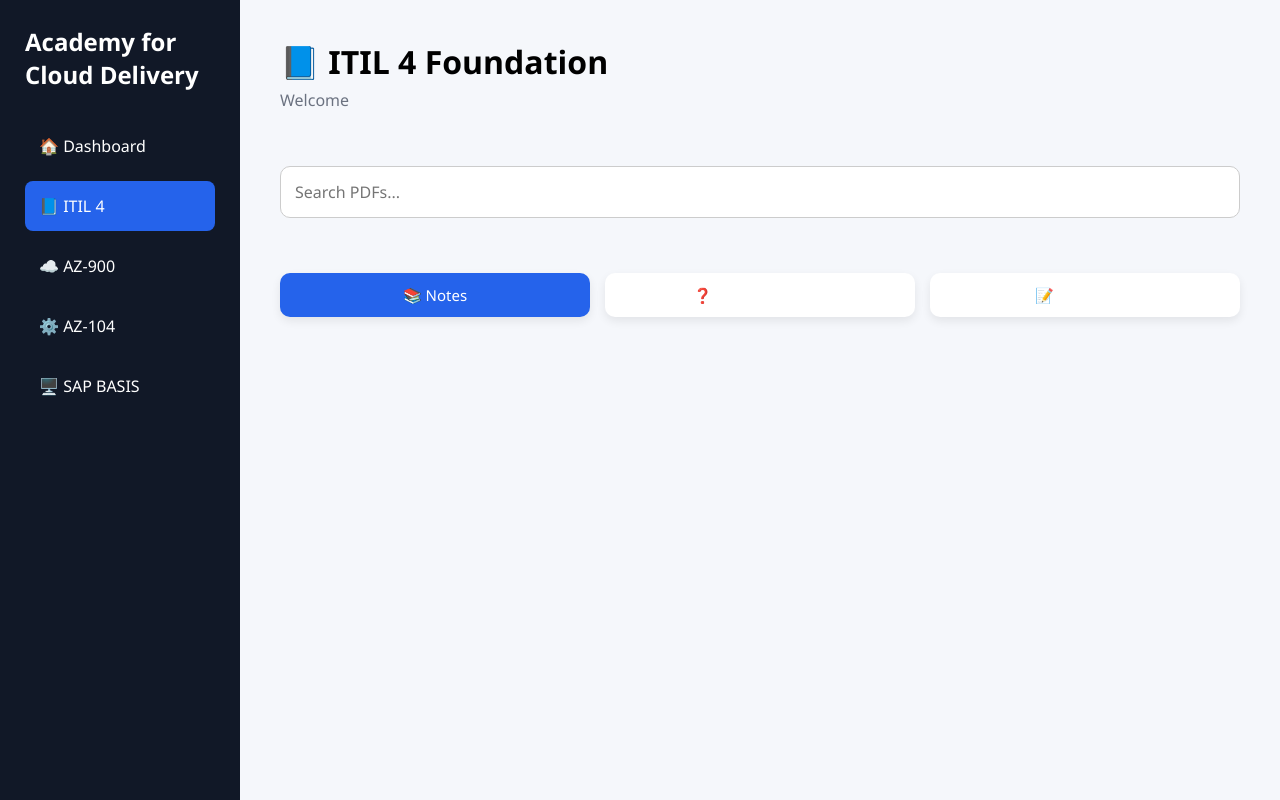
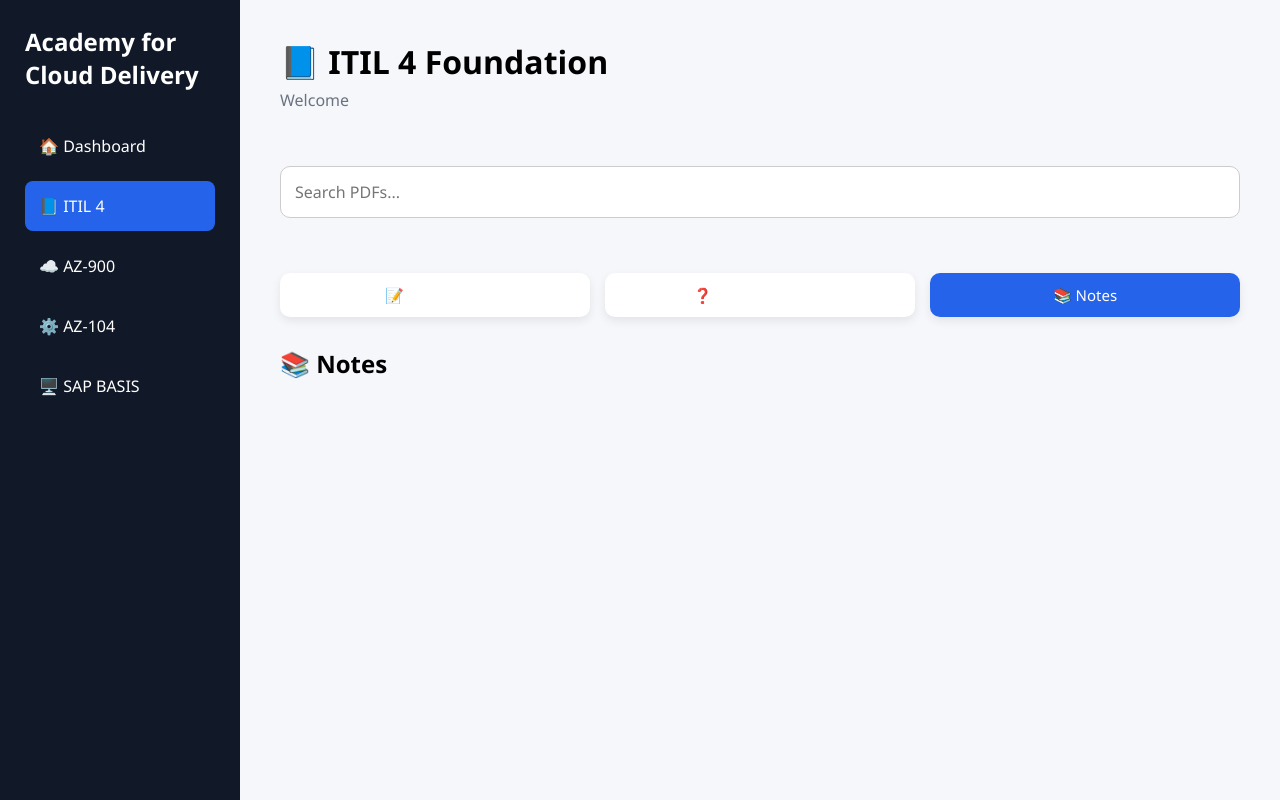
Before and after one commit to chandang100103/ACD, a Flask app: page /itil in a window 1280 px wide. Run offline with Flask 3, Linux system fonts and the light colour scheme.

Commit message:
Update itil.html

```diff
--- a/templates/itil.html
+++ b/templates/itil.html
@@ -70,11 +70,10 @@
         <!-- ================= Tabs ================= -->
 
         <div class="tabs">
+            <button class="tab-btn"
+                    onclick="showTab(event,'mock')">
 
-            <button class="tab-btn active"
-                    onclick="showTab(event,'notes')">
-
-                📚 Notes
+                📝 Mock Tests
 
             </button>
 
@@ -84,11 +83,10 @@
                 ❓ Question Banks
 
             </button>
+             <button class="tab-btn active"
+                    onclick="showTab(event,'notes')">
 
-            <button class="tab-btn"
-                    onclick="showTab(event,'mock')">
-
-                📝 Mock Tests
+                📚 Notes
 
             </button>
 
@@ -99,7 +97,7 @@
         <!-- ===================================================== -->
 
         <div id="notes" class="tab-content active">
-
+            <h2> 📚 Notes </h2>
             <div class="pdf-grid">
 
                 {% for pdf in notes %}
@@ -159,7 +157,7 @@
         <!-- ===================================================== -->
 
         <div id="qb" class="tab-content">
-
+            <h2> ❓ Question Banks </h2>
             <div class="pdf-grid">
 
                 {% for pdf in question_banks %}
```
